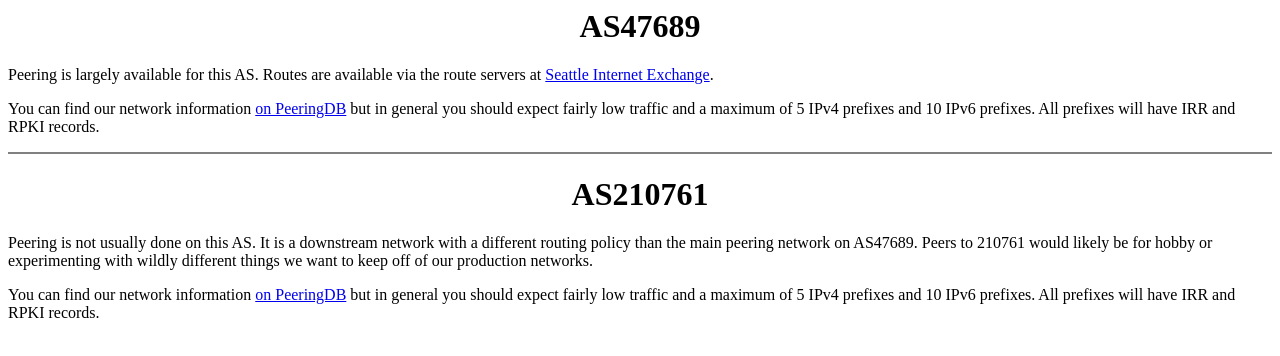
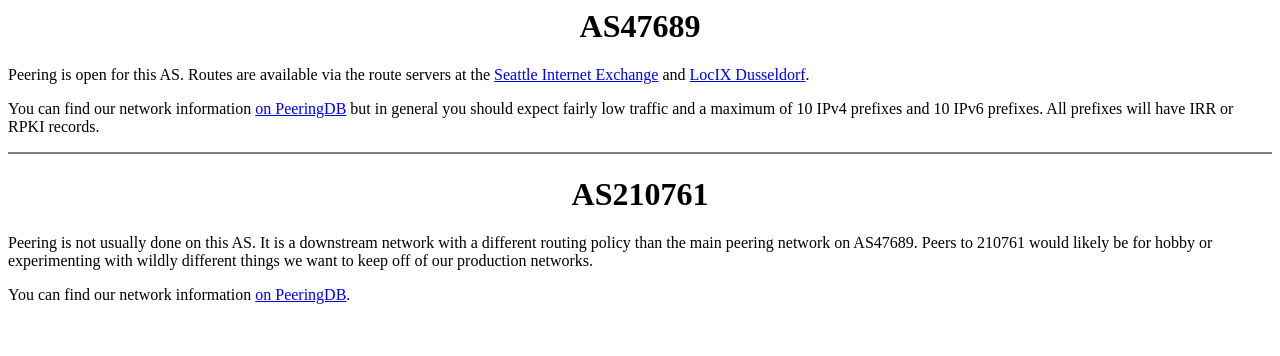
Before and after one commit to wesmi/peering.pudu.be, a plain HTML site: page index.html in a window 1280 px wide. Drawn offline with Linux system fonts and the light colour scheme.

Commit message:
Update index.html

```diff
--- a/index.html
+++ b/index.html
@@ -6,11 +6,11 @@
 <body>
 <h1 align="center">AS47689</h1>
 
-<p>Peering is largely available for this AS.  Routes are available via the route servers at <a
-href="https://www.seattleix.net/participants/">Seattle Internet Exchange</a>.</p>
+<p>Peering is open for this AS.  Routes are available via the route servers at the <a
+href="https://www.seattleix.net/participants/">Seattle Internet Exchange</a> and <a href="https://locix.online/duesseldorf.html">LocIX Dusseldorf</a>.</p>
 
 <p>You can find our network information <a href="https://peeringdb.com/net/29352">on PeeringDB</a> but in general you should
-expect fairly low traffic and a maximum of 5 IPv4 prefixes and 10 IPv6 prefixes.  All prefixes will have IRR and RPKI
+expect fairly low traffic and a maximum of 10 IPv4 prefixes and 10 IPv6 prefixes.  All prefixes will have IRR or RPKI
 records.</p>
 
 <hr style="height:2px;border-width:0;color:gray;background-color:gray">
@@ -21,9 +21,7 @@ records.</p>
 network on AS47689.  Peers to 210761 would likely be for hobby or experimenting with wildly different things we want to
 keep off of our production networks.</p>
 
-<p>You can find our network information <a href="https://peeringdb.com/net/29351">on PeeringDB</a> but in general you should
-expect fairly low traffic and a maximum of 5 IPv4 prefixes and 10 IPv6 prefixes.  All prefixes will have IRR and RPKI
-records.</p>
+<p>You can find our network information <a href="https://peeringdb.com/net/29351">on PeeringDB</a>.</p>
 
 </body>
 </html>
```
